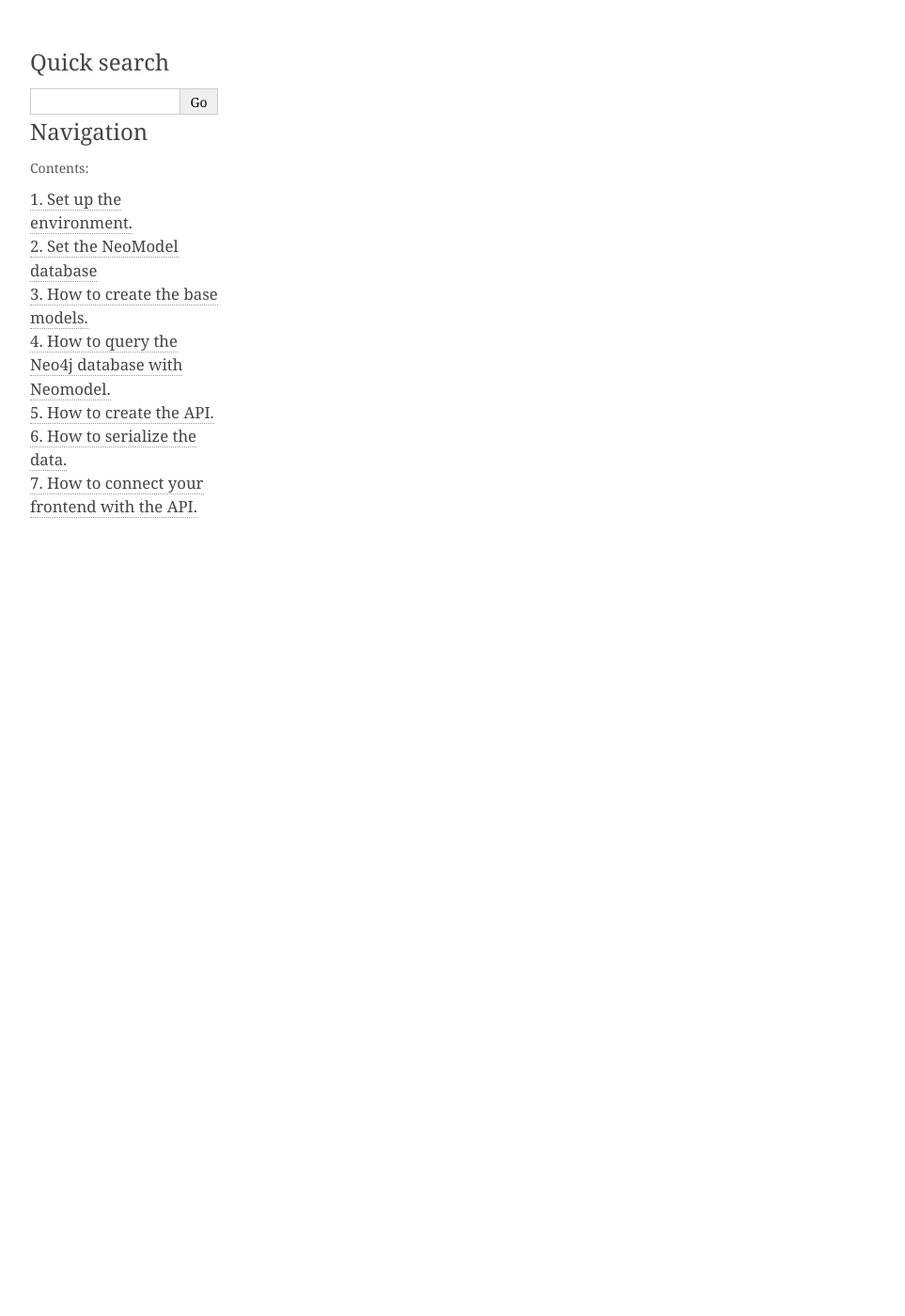
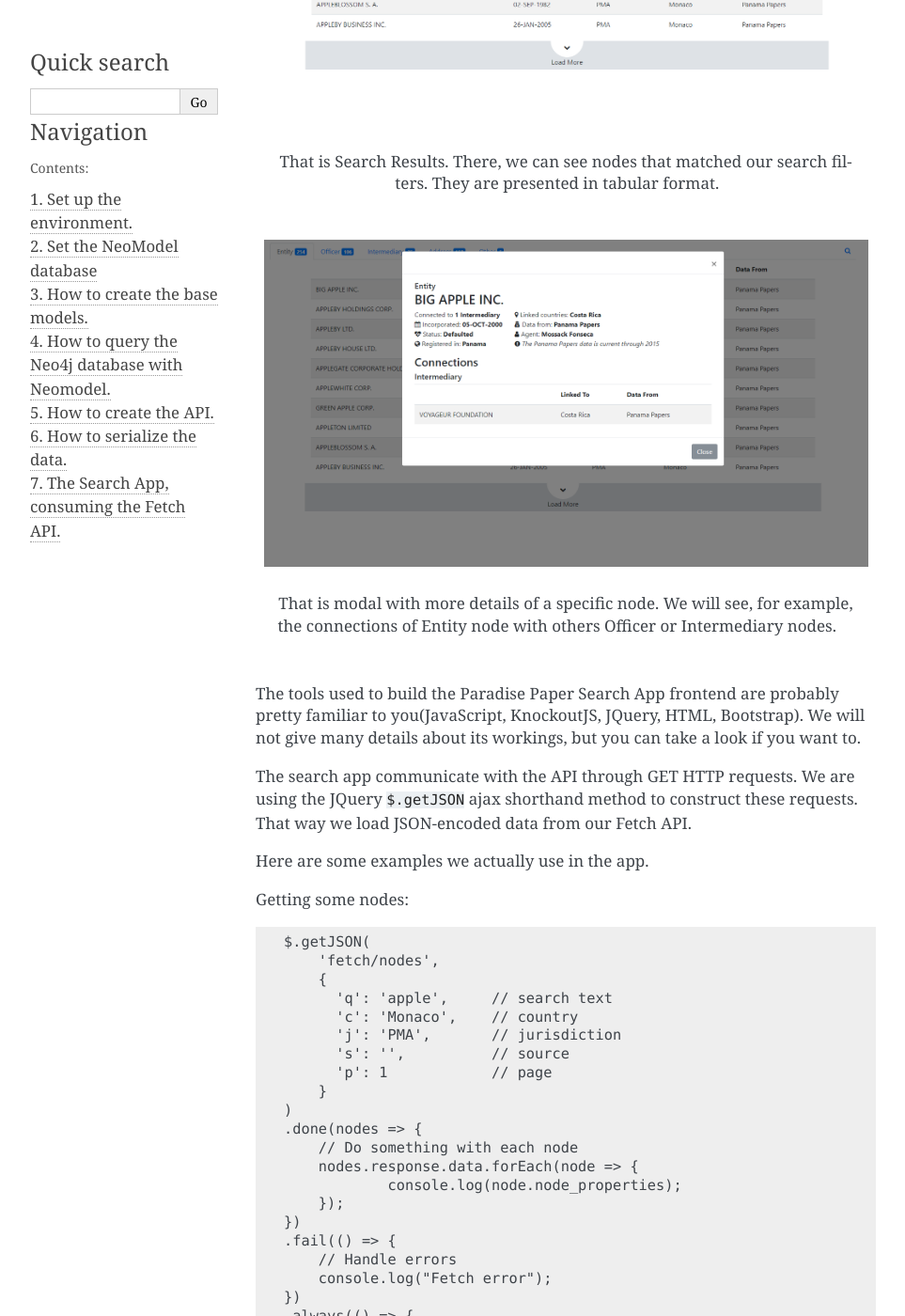
Before and after one commit to neo4j-examples/paradise-papers-django, a Sphinx documentation site: the page built from docs/tutorial/part07.rst, in a window 1280 px wide and 1400 px high, scrolled down 1090 px. Shown: the whole window at 94% size, without its empty margins (148-1111 px from the left). Built offline with Sphinx 7.4.7, drawn with Linux system fonts in a browser that asks for light colours; some of the changed text lies outside the part shown.

Commit message:
The Seach App. Consuming the Fetch API.

```diff
--- a/docs/tutorial/part07.rst
+++ b/docs/tutorial/part07.rst
@@ -1,6 +1,117 @@
-==========================================
-How to connect your frontend with the API.
-==========================================
+========================================
+The Search App, consuming the Fetch API.
+========================================
 
-.. todo::
-   Here will be the tutorial body.
+At this point, the API is ready. Congratulation!
+
+The purpose of this tutorial was to only show you how to use Django + Neomodel to query a Neo4j
+database. We have covered that while making the API backend. Now it is time to consume the API.
+
+We have provided a single web application that will search the Paradise Paper Graph Database. This
+application basically just makes requests to our API and display the response data in a
+convenient way.
+
+Here are some screenshots of the app.
+
+.. figure:: _images/part07-img1.png
+   :width: 100%
+   :alt: Search Home
+
+   That is Search Home, where we can input the search text and filters.
+
+
+.. figure:: _images/part07-img2.png
+   :width: 100%
+   :alt: Search Results
+
+   That is Search Results. There, we can see nodes that matched our search filters.
+   They are presented in tabular format.
+
+
+.. figure:: _images/part07-img3.png
+   :width: 100%
+   :alt: Node Details
+
+   That is modal with more details of a specific node. We will see, for example,
+   the connections of Entity node with others Officer or Intermediary nodes.
+
+The tools used to build the Paradise Paper Search App frontend are probably pretty familiar to
+you(JavaScript, KnockoutJS, JQuery, HTML, Bootstrap). We will not give many details about its
+workings, but you can take a look if you want to.
+
+The search app communicate with the API through GET HTTP requests. We are using the JQuery
+``$.getJSON`` ajax shorthand method to construct these requests. That way we load JSON-encoded data
+from our Fetch API.
+
+Here are some examples we actually use in the app.
+
+Getting some nodes::
+
+    $.getJSON(
+        'fetch/nodes',
+        {
+          'q': 'apple',     // search text
+          'c': 'Monaco',    // country
+          'j': 'PMA',       // jurisdiction
+          's': '',          // source
+          'p': 1            // page
+        }
+    )
+    .done(nodes => {
+        // Do something with each node
+        nodes.response.data.forEach(node => {
+        	console.log(node.node_properties);
+        });
+    })
+    .fail(() => {
+        // Handle errors
+        console.log("Fetch error");
+    })
+    .always(() => {
+        // Always do something at end
+    });
+
+
+Getting node details::
+
+    $.getJSON(
+        'fetch/node',
+        {
+          'id': 10033457,   // node id
+          't': 'Entity',    // node type
+        }
+    )
+    .done(node => {
+        // Do something with node
+        console.log(node);
+    })
+    .fail(() => {
+        // Handle errors
+        console.log("Fetch error");
+    })
+    .always(() => {
+        // Always do something at end
+    });
+
+
+Currently the Search App is not making any requests. Instead, it is using some mockup data. But
+now that we have Fetch API working, we can use that.
+
+The code that made the requests is already in place, but It is not executed because we load or
+return mockup data first. In order to change that, go ahead and remove or comment lines of code
+that load or return the mockup data.
+
+The file that you need to change is the ``paradise_papers_search/static/js/search.js``.
+
+Check this screenshots to know what lines you need to remove. They are highlighted in green.
+
+.. image:: _images/part07-img4.png
+   :width: 100%
+
+.. image:: _images/part07-img5.png
+   :width: 100%
+
+
+After that, the application should work.
+
+Go ahead and play around!
```
Also changed, not shown: docs/tutorial/_images/part07-img1.png (added), docs/tutorial/_images/part07-img2.png (added), docs/tutorial/_images/part07-img3.png (added), docs/tutorial/_images/part07-img4.png (added), docs/tutorial/_images/part07-img5.png (added).
